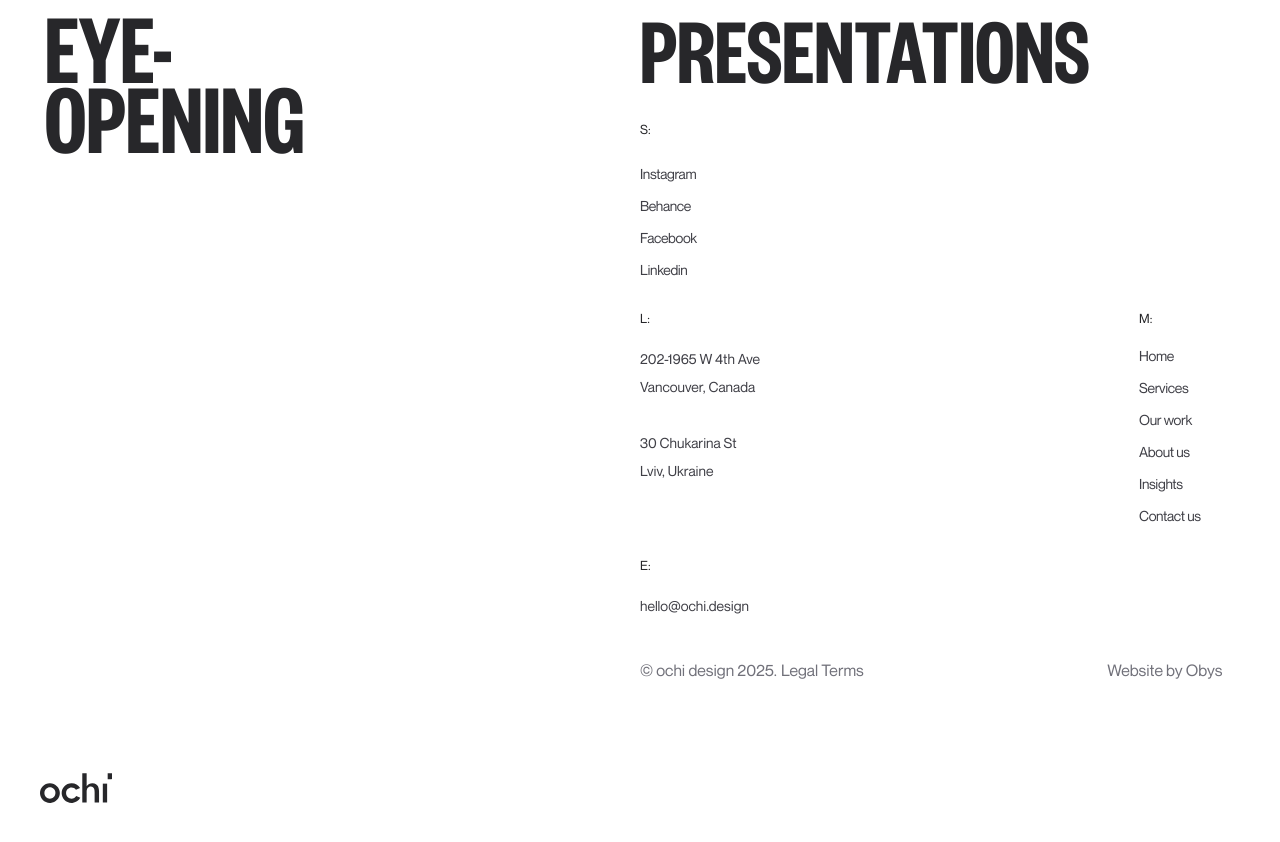
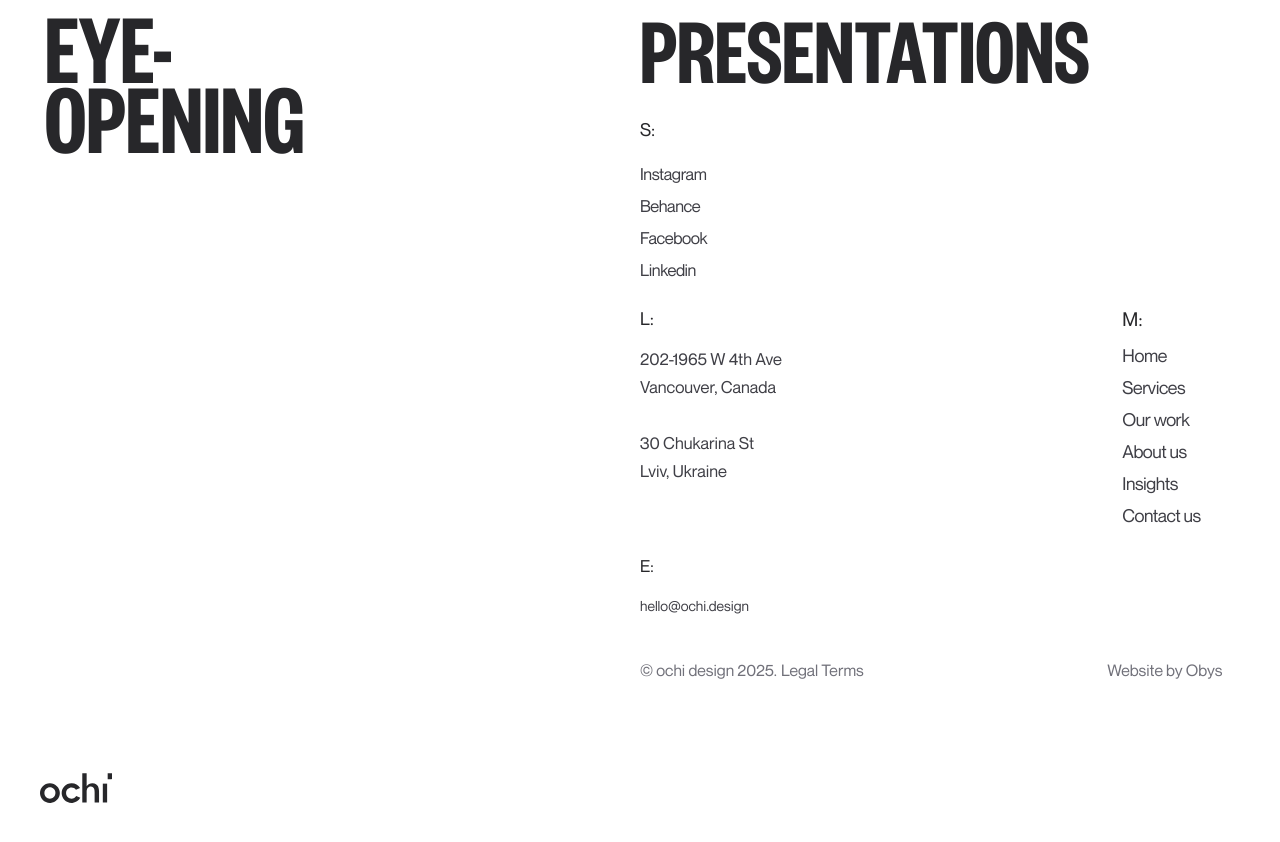
Before and after one commit to aliabbaschadhar/Ochi-Design-Copy, a React (Vite) app: page / in a window 1280 px wide. Shown: the part 8740-9582 px from the top of the page. Built offline with nearby package versions, Linux system fonts and the light colour scheme.

Commit message:
Footer.jsx done

```diff
--- a/src/components/Footer.jsx
+++ b/src/components/Footer.jsx
@@ -8,13 +8,13 @@ function Footer() {
     return (
         <div className="w-full min-h-screen bg-white text-zinc-800 flex flex-col font-founder">
             <div className="flex flex-col md:flex-row p-0">
-                <div className="w-full md:w-1/2 flex flex-col pb-8 md:pb-[6.8vw] pt-10 md:pt-[5.5vw] px-6 md:px-[3.5vw]">
+                <div className="w-full md:w-1/2 flex flex-col pb-8 md:pb-[4vw] lg:pb-[6.8vw] pt-10 md:pt-[3.5vw] lg:pt-[5.5vw] px-6 md:px-[2.5vw] lg:px-[3.5vw]">
                     <div className="headings">
                         {
                             ["EYE-", "OPENING"].map((item, index) => (
                                 <h2
                                     key={index}
-                                    className={`uppercase font-founders leading-none text-6xl sm:text-7xl md:text-[8vw] ${index === 0 ? "-mb-2 sm:-mb-4 md:-mb-8" : ""}`}
+                                    className={`uppercase font-founders leading-none text-6xl sm:text-7xl md:text-[7vw] lg:text-[8vw] ${index === 0 ? "-mb-2 sm:-mb-4 md:-mb-4 lg:-mb-8" : ""}`}
                                 >
                                     {item}
                                 </h2>
@@ -23,19 +23,19 @@ function Footer() {
                     </div>
                 </div>
 
-                <div className="w-full md:w-1/2 flex flex-col gap-6 sm:gap-8 md:gap-[3.7vw] pb-8 md:pb-[6.8vw] pt-6 md:pt-[6vw] px-6 md:px-0">
-                    <h2 className="-mb-2 sm:-mb-4 md:-mb-6 uppercase leading-none text-5xl sm:text-6xl md:text-[7.5vw] text-zinc-800 font-founders">
+                <div className="w-full md:w-1/2 flex flex-col gap-6 sm:gap-8 md:gap-[2.5vw] lg:gap-[3.7vw] pb-8 md:pb-[4vw] lg:pb-[6.8vw] pt-6 md:pt-[4vw] lg:pt-[6vw] px-6 md:px-4 lg:px-0">
+                    <h2 className="-mb-2 sm:-mb-4 md:-mb-3 lg:-mb-6 uppercase leading-none text-5xl sm:text-6xl md:text-[7vw] lg:text-[7.5vw] text-zinc-800 font-founders">
                         presentations
                     </h2>
 
-                    <div className="flex flex-col gap-8 md:gap-[2vw]">
-                        <div className="flex flex-col gap-3 md:gap-5">
-                            <p className="text-sm md:text-[1vw] text-zinc-800 font-neue">S:</p>
+                    <div className="flex flex-col gap-8 md:gap-[1.5vw] lg:gap-[2vw]">
+                        <div className="flex flex-col gap-3 md:gap-3 lg:gap-5">
+                            <p className="text-sm md:text-[1.6vw] lg:text-[1.4vw] text-zinc-800 font-neue">S:</p>
                             <div className="flex flex-row md:flex-col flex-wrap gap-3 md:gap-1">
                                 {socialLinks.map((item, index) => (
                                     <a
                                         key={index}
-                                        className="text-base sm:text-lg md:text-[1.1vw] mr-4 md:mr-0 text-zinc-700 tracking-tight font-neue hover:text-zinc-900 transition-colors"
+                                        className="text-base sm:text-lg md:text-[1.5vw] lg:text-[1.3vw] mr-4 md:mr-0 text-zinc-700 tracking-tight font-neue hover:text-zinc-900 transition-colors"
                                         href="#"
                                         aria-label={`Visit our ${item} page`}
                                     >
@@ -48,12 +48,12 @@ function Footer() {
                             </div>
                         </div>
 
-                        <div className="flex flex-col lg:flex-row justify-between items-start gap-8 lg:gap-0 lg:mr-[6.2vw]">
-                            <div className="flex flex-col gap-3 md:gap-4">
-                                <p className="text-sm md:text-[1vw] text-zinc-800 font-neue">L:</p>
+                        <div className="flex flex-col md:flex-row lg:flex-row justify-between items-start gap-8 md:gap-4 lg:gap-0 md:mr-4 lg:mr-[6.2vw]">
+                            <div className="flex flex-col gap-3 md:gap-3 lg:gap-4">
+                                <p className="text-sm md:text-[1.6vw] lg:text-[1.4vw] text-zinc-800 font-neue">L:</p>
                                 <div className="flex flex-col">
                                     <a
-                                        className="text-base sm:text-lg md:text-[1.1vw] text-zinc-700 relative group font-neue hover:text-zinc-900 transition-colors"
+                                        className="text-base sm:text-lg md:text-[1.4vw] lg:text-[1.3vw] text-zinc-700 relative group font-neue hover:text-zinc-900 transition-colors"
                                         href="#"
                                         aria-label="Visit our location"
                                     >
@@ -65,14 +65,14 @@ function Footer() {
                                 </div>
                             </div>
 
-                            <div className="flex flex-col gap-3 md:gap-[1vw]">
-                                <p className="text-sm md:text-[1vw] text-zinc-800 font-neue">M:</p>
+                            <div className="flex flex-col gap-3 md:gap-[0.7vw] lg:gap-[1vw]">
+                                <p className="text-sm md:text-[1.6vw] lg:text-[1.5vw] text-zinc-800 font-neue">M:</p>
                                 <div className="flex flex-row flex-wrap md:flex-col gap-3 md:gap-1">
                                     {menuLinks.map((item, index) => (
                                         <a
                                             key={index}
                                             href="#"
-                                            className="text-base sm:text-lg md:text-[1.1vw] mr-4 md:mr-0 tracking-tight text-zinc-700 relative group font-neue hover:text-zinc-900 transition-colors"
+                                            className="text-base sm:text-lg md:text-[1.5vw] lg:text-[1.4vw] mr-4 md:mr-0 tracking-tight text-zinc-700 relative group font-neue hover:text-zinc-900 transition-colors"
                                             aria-label={`Go to ${item} page`}
                                         >
                                             {item}
@@ -83,12 +83,12 @@ function Footer() {
                             </div>
                         </div>
 
-                        <div className="flex flex-col gap-8 md:gap-[3vw] mt-4 md:mt-0">
-                            <div className="flex flex-col gap-3 md:gap-4">
-                                <p className="text-sm md:text-[1vw] text-zinc-800 font-neue">E:</p>
+                        <div className="flex flex-col gap-8 md:gap-[2vw] lg:gap-[3vw] mt-4 md:mt-2 lg:mt-0">
+                            <div className="flex flex-col gap-3 md:gap-3 lg:gap-4">
+                                <p className="text-sm md:text-[1.6vw] lg:text-[1.3vw] text-zinc-800 font-neue">E:</p>
                                 <div className="flex flex-col">
                                     <a
-                                        className="text-base sm:text-lg md:text-[1.1vw] text-zinc-700 font-neue hover:text-zinc-900 transition-colors"
+                                        className="text-base sm:text-lg md:text-[1.4vw] lg:text-[1.1vw] text-zinc-700 font-neue hover:text-zinc-900 transition-colors"
                                         href="mailto:hello@ochi.design"
                                         aria-label="Email us"
                                     >
@@ -99,7 +99,7 @@ function Footer() {
                                     </a>
                                 </div>
                             </div>
-                            <div className="flex flex-col sm:flex-row justify-between items-start sm:items-center gap-4 md:mr-[4.5vw]">
+                            <div className="flex flex-col sm:flex-row justify-between items-start sm:items-center gap-4 md:mr-[3vw] lg:mr-[4.5vw]">
                                 <h2 className="text-sm sm:text-base text-zinc-500 font-neue">
                                     © ochi design 2025.
                                     <span className="relative group cursor-pointer ml-1 hover:text-zinc-700 transition-colors">
@@ -115,14 +115,14 @@ function Footer() {
             </div>
 
             {/* Logo at the end of the page */}
-            <div className="w-full flex justify-center md:justify-start px-6 md:px-10 mt-1 mb-8 md:mb-12">
+            <div className="w-full flex justify-center md:justify-start px-6 md:px-8 lg:px-10 mt-1 mb-8 md:mb-10 lg:mb-12">
                 <svg
                     width="60"
                     height="24"
                     viewBox="0 0 72 30"
                     fill="none"
                     xmlns="http://www.w3.org/2000/svg"
-                    className="md:w-[72px] md:h-[30px] hover:scale-110 transition-transform duration-300"
+                    className="md:w-[60px] md:h-[25px] lg:w-[72px] lg:h-[30px] hover:scale-110 transition-transform duration-300"
                 >
                     <path
                         d="M9.8393 10.2032C4.22951 10.3257 -0.0459221 14.7356 0.000372391 20.2752C0.0412204 25.3548 4.57808 30.3608 10.6862 29.9226C15.5145 29.5768 19.9015 25.4119 19.8525 20.0057C19.8035 14.5995 15.1904 10.0916 9.8393 10.2032ZM9.89649 25.7005C6.87101 25.7005 4.39834 23.1144 4.40924 19.9839C4.39525 19.2507 4.52792 18.522 4.79947 17.8407C5.07102 17.1594 5.47597 16.5392 5.99056 16.0164C6.50515 15.4937 7.11902 15.0789 7.79613 14.7966C8.47324 14.5142 9.19995 14.3698 9.93362 14.372C10.6673 14.3742 11.3931 14.5228 12.0686 14.8092C12.744 15.0956 13.3554 15.514 13.8668 16.0398C14.3783 16.5656 14.7796 17.1882 15.0471 17.8711C15.3146 18.554 15.4429 19.2834 15.4246 20.0166C15.4409 23.1008 12.9111 25.7059 9.88832 25.7005H9.89649Z"
```
